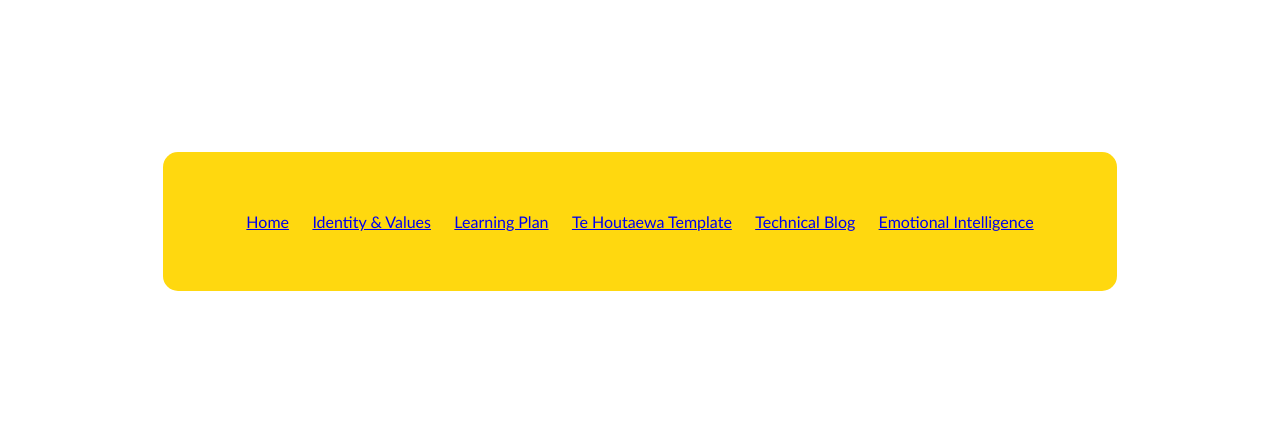
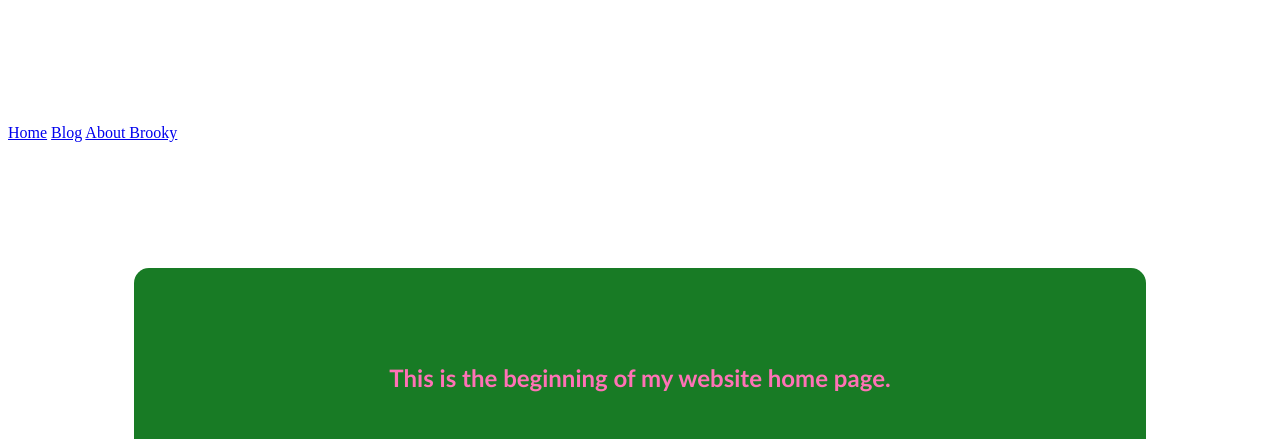
Before and after one commit to brooklyn-lyndontonga/brooklyn-lyndontonga.github.io, a plain HTML site: page index.html in a window 1280 px wide. Shown: the part 361-800 px from the top of the page. Drawn offline with Linux system fonts and the light colour scheme.

Commit message:
added simple nav links

```diff
--- a/index.html
+++ b/index.html
@@ -16,24 +16,19 @@
       (Hello World!)</h1>
 </div>
 
-<div class="yellow-background nav-container space">
+<div>
   <a href="index.html"> Home</a>
-  <a href="blog/identity-values.html"> Identity & Values</a>
-  <a href="blog/learning-plan.html"> Learning Plan</a>
-  <a href="blog/te-houtaewa-template.html"> Te Houtaewa Template</a>
-  <a href="blog/html-css.html"> Technical Blog</a>
-  <a href="blog/emotional-intelligence.html"> Emotional Intelligence</a>
-  </div>
+  <a href="blog">Blog</a>
+  <a href="blog/about-me.html">About Brooky</a>
+</div>
 
 <div class="green-background space center-text">
-    <h2>This is the beginning of my website home page.</h2>
+  <h2>This is the beginning of my website home page.</h2>
 </div>
 
-  <div class="red-background space center-text">
-    <h2>It will eventually contain a list of links to all my blogs.</h2>
-  </div>
-
-
+<div class="red-background space center-text">
+  <h2>It will eventually contain a list of links to all my blogs.</h2>
+</div>
 
 
 </body>
```
